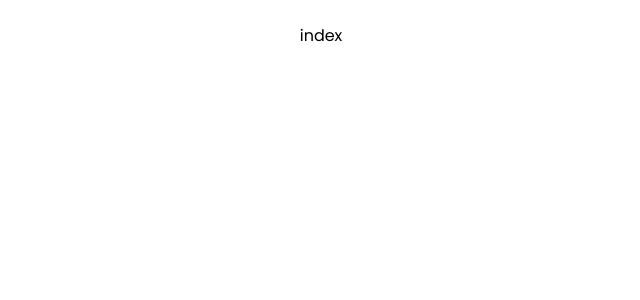
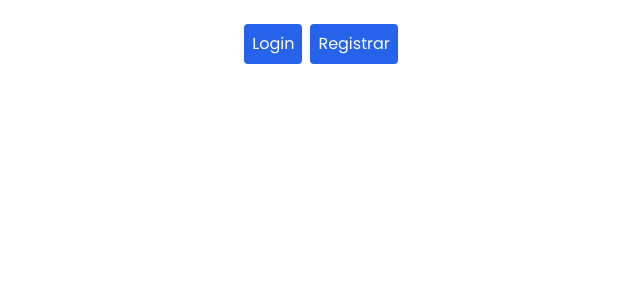
Before and after one commit to OMateusSO/sistemaLogin, a Next.js app: page / in a window 1280 px wide. Shown: the top 300 px of the page, without its empty margins (319-959 px from the left). Built offline with nearby package versions, Linux system fonts and the light colour scheme.

Commit message:
second commit

```diff
--- a/src/app/(auth)/login/page.jsx
+++ b/src/app/(auth)/login/page.jsx
@@ -46,7 +46,6 @@ export default function Login() {
       signIn("Credentials", { ...values, redirect: false}).then(
         ({ error }) => {
           if (!error){
-            //faz login
             router.push("/home");
           } else {
             readerError(error.replace("Error: ", ""));
--- a/src/app/api/auth/[...nextauth]/route.js
+++ b/src/app/api/auth/[...nextauth]/route.js
@@ -3,6 +3,8 @@ import NextAuth from "next-auth/next";
 import CredentialsProvider from "next-auth/providers/credentials";
 import bcrypt from "bcryptjs"
 import connect from "@/utils/db";
+
+
 
 const options = NextAuth({
   providers: [
@@ -11,7 +13,6 @@ const options = NextAuth({
       nome: "Credentials",
       async authorize(credentials){
         await connect();
-
         try {
           const user = await User.findOne({
             email: credentials.email,
@@ -39,6 +40,7 @@ const options = NextAuth({
   pages: {
     error: "login",
   },
+
 });
 
 export { options as GET, options as POST}
--- a/src/app/api/auth/register/route.js
+++ b/src/app/api/auth/register/route.js
@@ -2,7 +2,7 @@ import User from "@/models/User";
 import { NextResponse } from "next/server";
 import bcrypt from "bcryptjs";
 import connect from "@/utils/db";
-import mongoose, { mongo } from "mongoose";
+
 
 export async function POST(req){
   try {
--- a/src/app/home/page.jsx
+++ b/src/app/home/page.jsx
@@ -2,17 +2,11 @@
 import React from 'react'
 import LayoutAdmin from "@/components/LayoutAdmin";
 import Nav from '@/components/Nav';
-import { signOut, useSession } from "next-auth/react";
-
+import { useSession } from "next-auth/react";
 
 
 export default function Home() {
   const { status, data: session } = useSession();
-
-  if (status !== "authenticated"){
-    return null;
-  }
-  console.log(session);
   return (
     <LayoutAdmin>
       <Nav/>
--- a/src/app/page.js
+++ b/src/app/page.js
@@ -1,9 +1,25 @@
+'use client'
+import { useRouter } from 'next/navigation'
+import Button from "@/components/Button";
 
 
-export default function index() {
+const Index = () => {
+  const router = useRouter();
+
   return (
     <main className="min-h-screen flex justify-center pt-6">
-      index
+      <Button
+        text="Login"
+        onClick={() => router.push('/login')}
+        className="bg-blue-600 text-white rounded p-2 mr-2 cursor-pointer"
+      />
+      <Button
+        text="Registrar"
+        onClick={() => router.push('/register')}
+        className="bg-blue-600 text-white rounded p-2 cursor-pointer"
+      />
     </main>
   );
-}
+};
+
+export default Index;
--- a/src/components/Nav.jsx
+++ b/src/components/Nav.jsx
@@ -2,6 +2,7 @@
 import { signOut, useSession } from "next-auth/react";
 import Link from "next/link";
 import Button from "./Button";
+
 
 export default function Nav() {
   const { status, data: session } = useSession();
@@ -10,10 +11,11 @@ export default function Nav() {
     return null;
   }
 
+
   return (
     <div className="hidden flex-col flex-wrap md:flex bg-black">
       <div className="flex flex-col mx-2 sm:flex-row sm:items-center sm:space-y-0 md:h-16">
-        <Link href="/" className="text-white text-2xl">Home</Link>
+        <Link href="/home" className="text-white text-2xl">Home</Link>
         <div className="ml-auto flex gap-4 w-full space-x-2 sm:justify-end">
           <div>
             <Link href="/sobre" className="text-white text-2xl">Sobre</Link>
```
